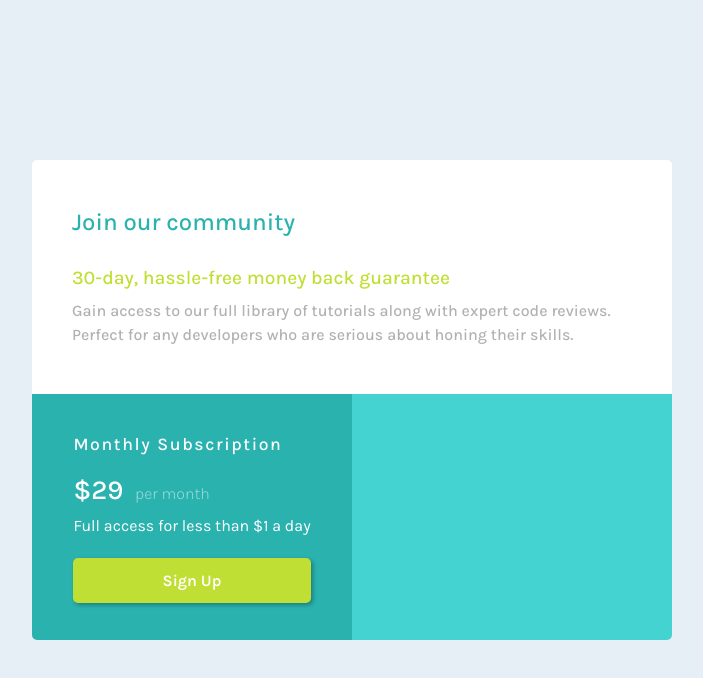
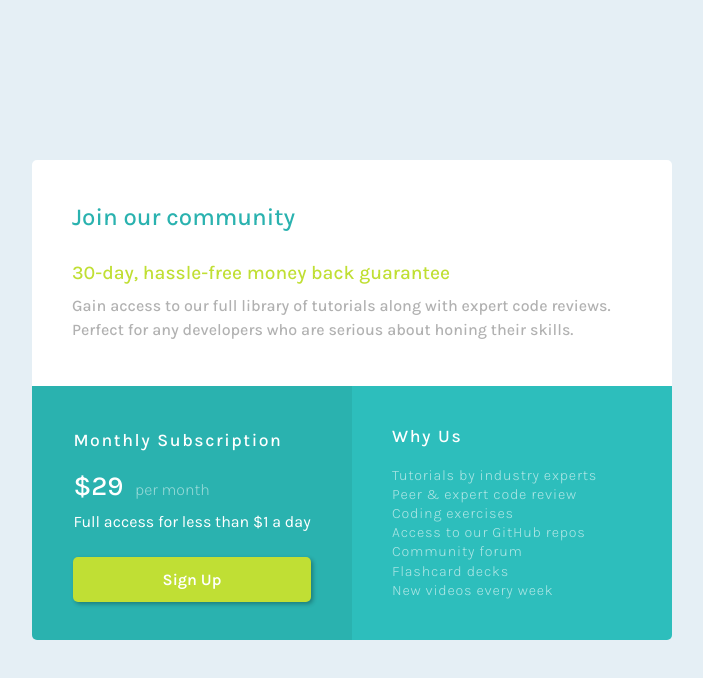
Before and after one commit to x-147/single-price-grid-component-master, a plain HTML site: page index.html in a window 1280 px wide. Shown: the whole page, without its empty margins (288-991 px from the left). Drawn offline with Linux system fonts and the light colour scheme.

Commit message:
feat: styling reason grid area

```diff
--- a/index.html
+++ b/index.html
@@ -51,28 +51,19 @@
         </div>
       </div>
       <div class="reason">
-        <div class="heading"></div>
-        <div class="subscription"></div>
+        <div class="text-content">
+          <div class="heading">Why Us</div>
+          <div class="description">
+            Tutorials by industry experts<br />
+            Peer &amp; expert code review<br />
+            Coding exercises<br />
+            Access to our GitHub repos<br />
+            Community forum<br />
+            Flashcard decks<br />
+            New videos every week
+          </div>
+        </div>
       </div>
     </div>
-
-    <!--
-
-
-
-
-
-
-
-
-  Why Us
-
-  Tutorials by industry experts
-  Peer &amp; expert code review
-  Coding exercises
-  Access to our GitHub repos
-  Community forum
-  Flashcard decks
-  New videos every week -->
   </body>
 </html>
--- a/styles.css
+++ b/styles.css
@@ -125,7 +125,8 @@ body {
   height: 70%;
 }
 
-.subscription .text-box .heading {
+.subscription .text-box .heading,
+.reason .text-content .heading {
   font-size: 1.1rem;
   color: white;
   font-weight: 500;
@@ -176,6 +177,26 @@ body {
 
 .main-container > .reason {
   border-radius: 0px 0px 5px 0px;
-  background-color: hsl(179, 62%, 55%);
+  background-color: hsl(179, 62%, 46%);
   grid-area: reason;
 }
+
+.reason .text-content {
+  margin: 40px;
+
+  display: flex;
+  flex-direction: column;
+  align-items: start;
+}
+
+/* reason heading styling and spacing same */
+/* as subscription heading styling and spacing */
+
+.reason .description {
+  color: white;
+  opacity: 0.6;
+  font-weight: 300;
+  font-size: 0.9rem;
+  line-height: 1.2rem;
+  letter-spacing: 0.05rem;
+}
```
